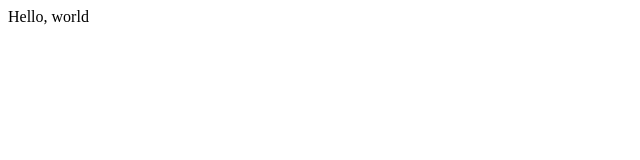
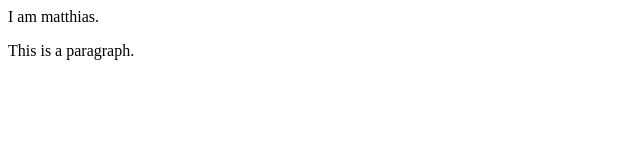
Before and after one commit to BrewBeast/matthiasfore.com, a website: page client/index.html in a window 1280 px wide. Shown: the whole page, without its empty margins (0-640 px from the left). Drawn offline with Linux system fonts and the light colour scheme.

```diff
--- a/client/index.html
+++ b/client/index.html
@@ -3,6 +3,9 @@
   <title>Hello</title>
 </head>
 <body>
-  Hello, world
+  I am matthias.
+  <p>
+  	This is a paragraph.
+  </p>
 </body>
 </html>
```
Also changed, not shown: README.md.
